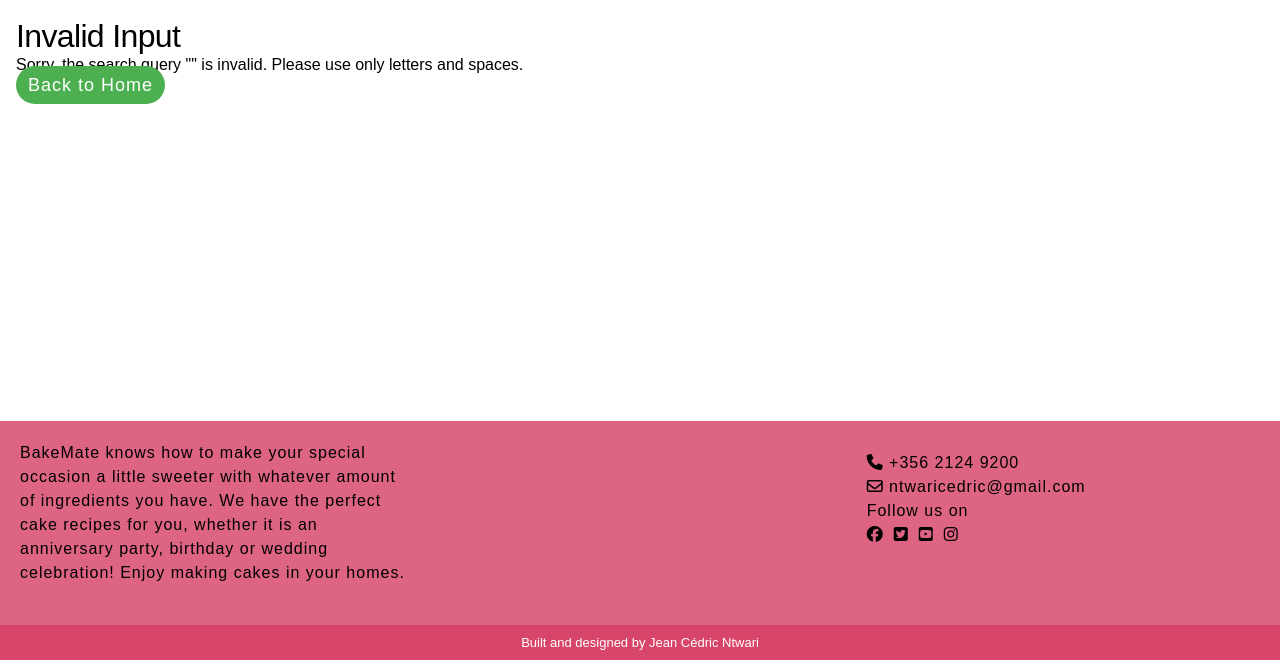
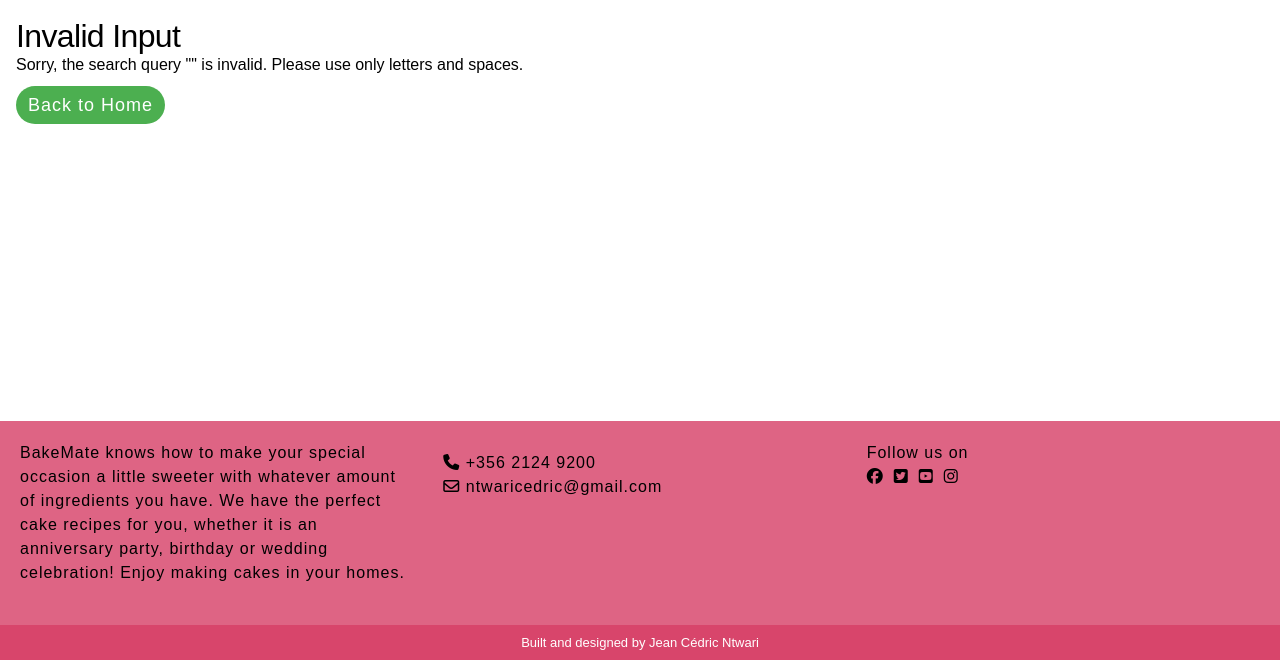
Before and after one commit to CedricNtwari/bake-mate, a Flask app: page /search in a window 1280 px wide. Shown: the part 140-800 px from the top of the page. Run offline with Flask 3, Linux system fonts and the light colour scheme; some libraries are stand-ins or nearby versions.

Commit message:
Make sure that footer is aligned  for all pages

```diff
--- a/static/css/style.css
+++ b/static/css/style.css
@@ -259,6 +259,10 @@ ul#social-network a:hover {
     padding: 10px;
 }
 
+.add-margin{
+    margin-bottom: 20px;
+ }
+
 /* Media query: large and landscape phones (576px and up) */
 @media screen and (min-width: 576px) {}
 
--- a/templates/error_404.html
+++ b/templates/error_404.html
@@ -58,6 +58,8 @@
                     <p><i class="fas fa-phone"></i> +356 2124 9200</p>
                     <p><i class="far fa-envelope"></i> ntwaricedric@gmail.com</p>
                 </div>
+            </div>
+            <div class="column">
                 <p>Follow us on</p>
                 <ul id="social-network">
                     <li>
--- a/templates/index.html
+++ b/templates/index.html
@@ -59,7 +59,8 @@
                                     <i class="fas fa-external-link-alt"></i>
                                 </a>
                             </p>
-                            <p>View Ingredients: <a href="/ingredient/{{ recipe['pk'] }}" class="ingredient-btn"><i class="fas fa-eye"></i></a></p>
+                            <p>View Ingredients: <a href="/ingredient/{{ recipe['pk'] }}" class="ingredient-btn"><i
+                                        class="fas fa-eye"></i></a></p>
                         </div>
                     </div>
                 </div>
@@ -110,7 +111,7 @@
                             aria-label="Visit our Instagram (opens in new tab)"><i class="fab fa-instagram"></i></a>
                     </li>
                 </ul>
-      </div></div>
+            </div>
         </div>
     </footer>
     <section class="footer-bottom">
--- a/templates/ingredient.html
+++ b/templates/ingredient.html
@@ -77,6 +77,8 @@
                     <p><i class="fas fa-phone"></i> +356 2124 9200</p>
                     <p><i class="far fa-envelope"></i> ntwaricedric@gmail.com</p>
                 </div>
+            </div>
+            <div class="column">
                 <p>Follow us on</p>
                 <ul id="social-network">
                     <li>
--- a/templates/invalid_input.html
+++ b/templates/invalid_input.html
@@ -39,9 +39,9 @@
         </form>
     </header>
     <main>
-    <h1>Invalid Input</h1>
-    <p>Sorry, the search query "{{ query }}" is invalid. Please use only letters and spaces.</p>
-    <a href="/" class="load-more-btn">Back to Home</a>
+        <h1>Invalid Input</h1>
+        <p class="add-margin">Sorry, the search query "{{ query }}" is invalid. Please use only letters and spaces.</p>
+        <a href="/" class="load-more-btn">Back to Home</a>
     </main>
     <footer>
         <div class="footer-container">
@@ -56,6 +56,8 @@
                     <p><i class="fas fa-phone"></i> +356 2124 9200</p>
                     <p><i class="far fa-envelope"></i> ntwaricedric@gmail.com</p>
                 </div>
+            </div>
+            <div class="column">
                 <p>Follow us on</p>
                 <ul id="social-network">
                     <li>
```
Also changed, not shown: templates/search_results.html (+14 -8 lines).
